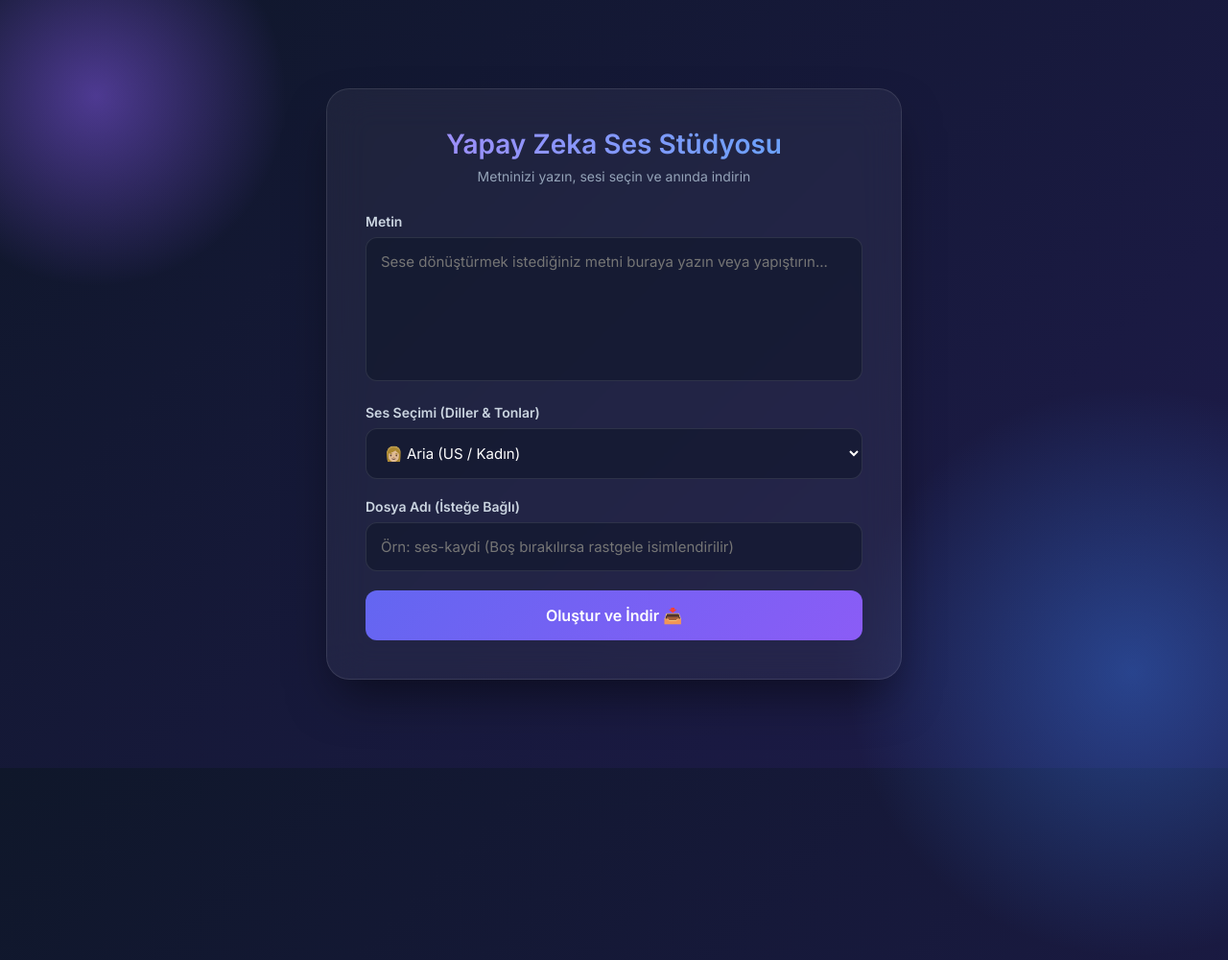
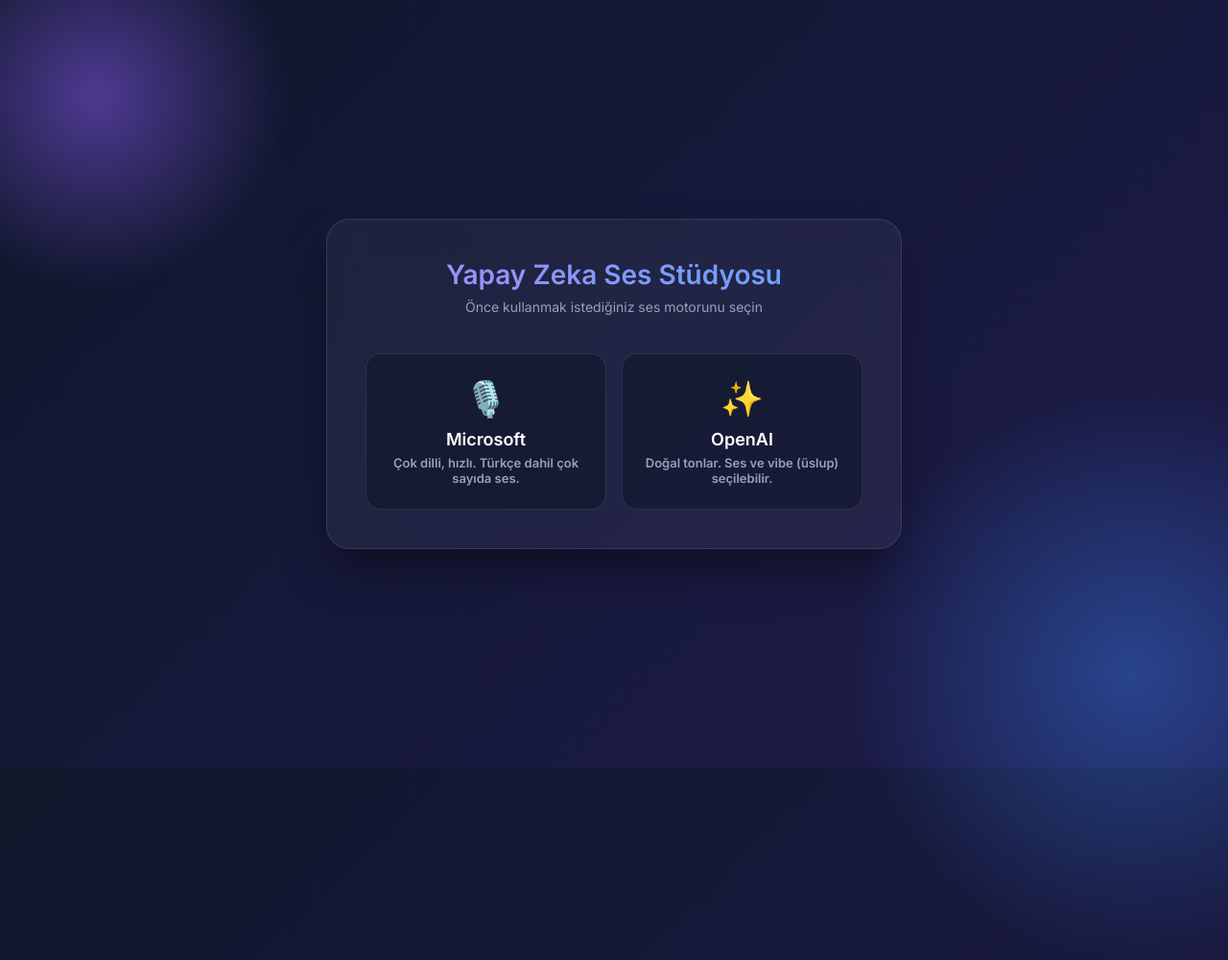
Before and after one commit to ibrahimugur26/ses-sistemi, a Flask app: template templates/index.html in a window 1280 px wide; the page is wider, and only the part inside the window is pictured. Shown: that part at 96% size. Run offline with Flask 3, Linux system fonts and the light colour scheme; the template is opened without the code that fills it: most values are stand-ins (such as "Sample title", 1, 10 or a date in 2020).

Commit message:
Add files via upload

```diff
--- a/templates/index.html
+++ b/templates/index.html
@@ -21,7 +21,8 @@
             display: flex;
             align-items: center;
             justify-content: center;
-            overflow: hidden;
+            overflow-x: hidden;
+            padding: 24px 0;
         }
 
         /* Arka plan parlama efektleri (Neon Lights) */
@@ -185,6 +186,59 @@
             color: #86efac;
         }
 
+        /* Sağlayıcı seçim ekranı */
+        .provider-grid {
+            display: grid;
+            grid-template-columns: 1fr 1fr;
+            gap: 16px;
+        }
+
+        .provider-card {
+            background: rgba(15, 23, 42, 0.6);
+            border: 1px solid rgba(255, 255, 255, 0.1);
+            border-radius: 16px;
+            padding: 24px 16px;
+            text-align: center;
+            cursor: pointer;
+            color: #fff;
+            display: block;
+            transition: all 0.3s ease;
+        }
+
+        .provider-card:hover {
+            border-color: #8b5cf6;
+            box-shadow: 0 0 20px rgba(139, 92, 246, 0.35);
+            transform: translateY(-3px);
+        }
+
+        .provider-card .icon { font-size: 36px; margin-bottom: 10px; }
+        .provider-card h3 { font-size: 18px; margin-bottom: 6px; }
+        .provider-card p { font-size: 13px; color: #94a3b8; }
+
+        .back-link {
+            background: none;
+            border: none;
+            box-shadow: none;
+            width: auto;
+            padding: 0;
+            margin: 0 0 16px 0;
+            color: #a78bfa;
+            font-size: 14px;
+            font-weight: 600;
+            justify-content: flex-start;
+        }
+
+        .back-link:hover { transform: none; box-shadow: none; text-decoration: underline; }
+
+        .hidden { display: none !important; }
+
+        .hint { font-size: 12px; color: #94a3b8; margin-top: 6px; }
+
+        @media (max-width: 520px) {
+            .provider-grid { grid-template-columns: 1fr; }
+            .container { padding: 28px 20px; }
+        }
+
         /* Select elementinin içi */
         select option {
             background: #1e293b;
@@ -199,14 +253,54 @@
 
     <div class="container">
         <h1>Yapay Zeka Ses Stüdyosu</h1>
-        <p class="subtitle">Metninizi yazın, sesi seçin ve anında indirin</p>
+        <p class="subtitle" id="subtitle">Önce kullanmak istediğiniz ses motorunu seçin</p>
+
+        <!-- 1. Adım: Sağlayıcı seçimi -->
+        <div id="providerScreen" class="provider-grid">
+            <button type="button" class="provider-card" onclick="selectProvider('microsoft')">
+                <div class="icon">🎙️</div>
+                <h3>Microsoft</h3>
+                <p>Çok dilli, hızlı. Türkçe dahil çok sayıda ses.</p>
+            </button>
+            <button type="button" class="provider-card" onclick="selectProvider('openai')">
+                <div class="icon">✨</div>
+                <h3>OpenAI</h3>
+                <p>Doğal tonlar. Ses ve vibe (üslup) seçilebilir.</p>
+            </button>
+        </div>
+
+        <!-- 2. Adım: Seçilen sağlayıcının formu -->
+        <div id="studio" class="hidden">
+        <button type="button" class="back-link" onclick="backToProviders()">← Ses motorunu değiştir</button>
 
         <div class="form-group">
             <label for="text">Metin</label>
             <textarea id="text" placeholder="Sese dönüştürmek istediğiniz metni buraya yazın veya yapıştırın..."></textarea>
         </div>
 
-        <div class="form-group">
+        <!-- OpenAI ayarları -->
+        <div id="openaiFields" class="hidden">
+            <div class="form-group">
+                <label for="oaVoice">Ses Seçimi (OpenAI)</label>
+                <select id="oaVoice">
+                    {% for s in openai_sesler %}
+                    <option value="{{ s }}" {% if s == 'Fable' %}selected{% endif %}>{{ s }}</option>
+                    {% endfor %}
+                </select>
+            </div>
+            <div class="form-group">
+                <label for="oaVibe">Vibe (Üslup)</label>
+                <select id="oaVibe">
+                    {% for v in openai_vibeler %}
+                    <option value="{{ v }}">{{ v }}</option>
+                    {% endfor %}
+                </select>
+                <textarea id="oaVibeText" style="height:100px; margin-top:10px;"></textarea>
+                <p class="hint">Üslup talimatı İngilizce yazılır, istediğiniz gibi düzenleyebilirsiniz. En fazla 8000 karakter.</p>
+            </div>
+        </div>
+
+        <div class="form-group" id="microsoftFields">
             <label for="voice">Ses Seçimi (Diller & Tonlar)</label>
             <select id="voice">
                 <optgroup label="🇺🇸 İngilizce (ABD) - Tüm Ücretsiz Clipchamp Sesleri (17 Adet)">
@@ -261,12 +355,51 @@
         </button>
 
         <div id="statusAlert" class="alert"></div>
+        </div><!-- /studio -->
     </div>
 
     <script>
+        const OPENAI_VIBELER = {{ openai_vibeler | tojson }};
+        let currentProvider = null;
+
+        function selectProvider(provider) {
+            currentProvider = provider;
+            document.getElementById('providerScreen').classList.add('hidden');
+            document.getElementById('studio').classList.remove('hidden');
+            document.getElementById('microsoftFields').classList.toggle('hidden', provider !== 'microsoft');
+            document.getElementById('openaiFields').classList.toggle('hidden', provider !== 'openai');
+            document.getElementById('subtitle').innerText = provider === 'openai'
+                ? 'OpenAI: metni yazın, ses ve vibe seçin, indirin'
+                : 'Microsoft: metni yazın, sesi seçin ve anında indirin';
+            if (provider === 'openai' && !document.getElementById('oaVibeText').value) {
+                document.getElementById('oaVibeText').value = OPENAI_VIBELER[document.getElementById('oaVibe').value];
+            }
+            hideAlert();
+        }
+
+        function backToProviders() {
+            currentProvider = null;
+            document.getElementById('studio').classList.add('hidden');
+            document.getElementById('providerScreen').classList.remove('hidden');
+            document.getElementById('subtitle').innerText = 'Önce kullanmak istediğiniz ses motorunu seçin';
+            hideAlert();
+        }
+
+        function hideAlert() {
+            document.getElementById('statusAlert').style.display = 'none';
+        }
+
+        document.getElementById('oaVibe').addEventListener('change', (e) => {
+            document.getElementById('oaVibeText').value = OPENAI_VIBELER[e.target.value];
+        });
+
         async function generateAudio() {
             const text = document.getElementById('text').value;
-            const voice = document.getElementById('voice').value;
+            const provider = currentProvider || 'microsoft';
+            const voice = provider === 'openai'
+                ? document.getElementById('oaVoice').value
+                : document.getElementById('voice').value;
+            const vibe = provider === 'openai' ? document.getElementById('oaVibeText').value : '';
             const btn = document.getElementById('generateBtn');
             const btnText = document.getElementById('btnText');
             const spinner = document.getElementById('spinner');
@@ -288,7 +421,7 @@
                 const response = await fetch('/generate', {
                     method: 'POST',
                     headers: { 'Content-Type': 'application/json' },
-                    body: JSON.stringify({ text, voice })
+                    body: JSON.stringify({ text, voice, provider, vibe })
                 });
 
                 const data = await response.json();
@@ -350,7 +483,11 @@
                     } else if (data.status === 'processing') {
                         // İşlem devam ediyor, kullanıcıyı bilgilendir
                         const btnText = document.getElementById('btnText');
-                        btnText.innerText = "Ses Üretiliyor...";
+                        btnText.innerText = data.progress && data.progress.includes('/')
+                            ? `Ses Üretiliyor... (${data.progress})`
+                            : "Ses Üretiliyor...";
+                    } else if (data.status === 'queued') {
+                        document.getElementById('btnText').innerText = "Sırada bekleniyor...";
                     }
                 } catch (error) {
                     // Geçici ağ hataları için sorgulamayı kesmeyip devam edelim
```
